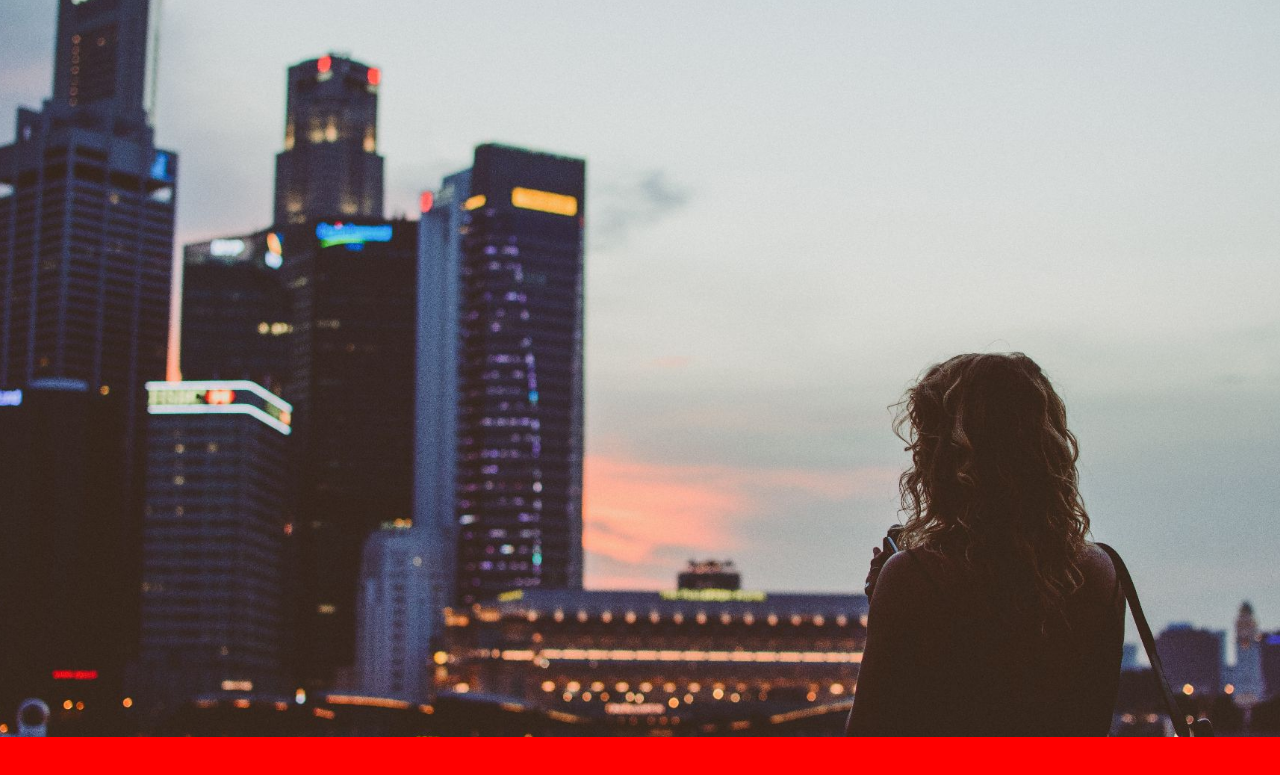
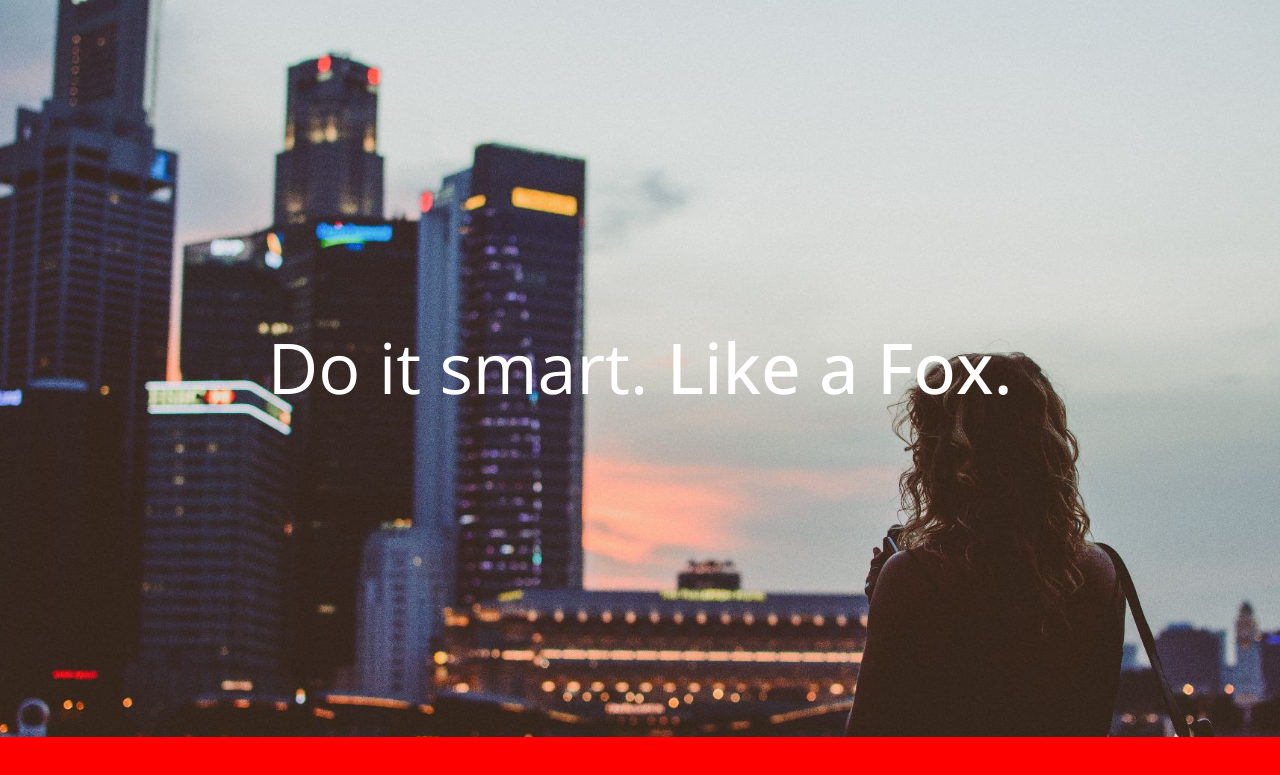
Before and after one commit to LisekTeam/FirstFoxProject, a website: page index.html in a window 1280 px wide. Shown: the part 63-838 px from the top of the page. Drawn offline with nearby package versions, Linux system fonts and the light colour scheme.

Commit message:
add title

```diff
--- a/index.html
+++ b/index.html
@@ -9,7 +9,7 @@
   <script src="js/jquery-3.3.1.min.js"></script>
   <script src="js/parallax.js"></script>
   <script src="js/main.js"></script>
-  <link href="https://fonts.googleapis.com/css?family=Open+Sans:300,400" rel="stylesheet">
+  <link href="https://fonts.googleapis.com/css?family=Open+Sans:300,400,500" rel="stylesheet">
   <link rel="stylesheet" href="css/main.css">
 </head>
 <body>
@@ -52,7 +52,7 @@
          data-parallax="scroll"
          data-image-src="images/main-bg-city.jpg"
          data-speed="0.5">
-
+      <p class="main-title">Do it smart. <span>Like a Fox.</span></p>
     </div>
   </section>
   <section id="sec2-test"></section>
--- a/scss/partials/_layout.scss
+++ b/scss/partials/_layout.scss
@@ -61,6 +61,7 @@ nav{
         text-decoration: none;
         color: #fff;
         display: flex;
+        border: none;
         height: $navHeight;
         .a-cover{
           position: absolute;
@@ -106,6 +107,19 @@ nav{
     width: 100%;
     position: relative;
     bottom: 5%;
+    display: flex;
+    flex-direction: column;
+    align-items: center;
+    justify-content: center;
+    p.main-title{
+      font-size: 7rem;
+      color: #fff;
+      font-family: $menu;
+      font-weight: 300;
+      span{
+        font-weight: 500;
+      }
+    }
   }
 }
 #sec2-test{
```
Also changed, not shown: css/main.css, 1 other file.
